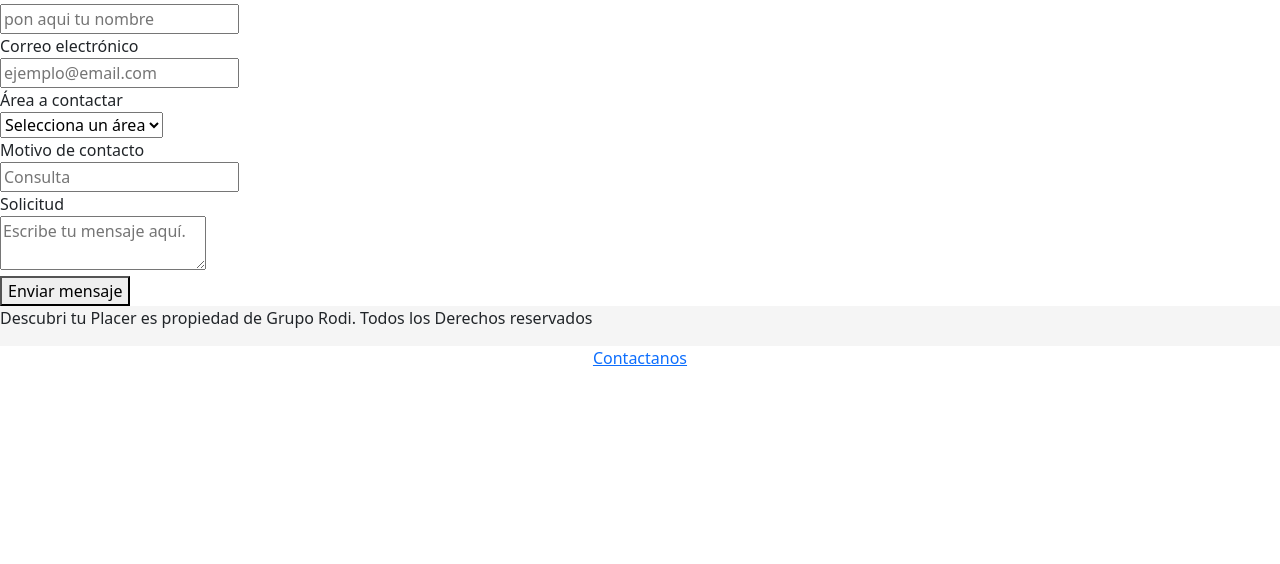
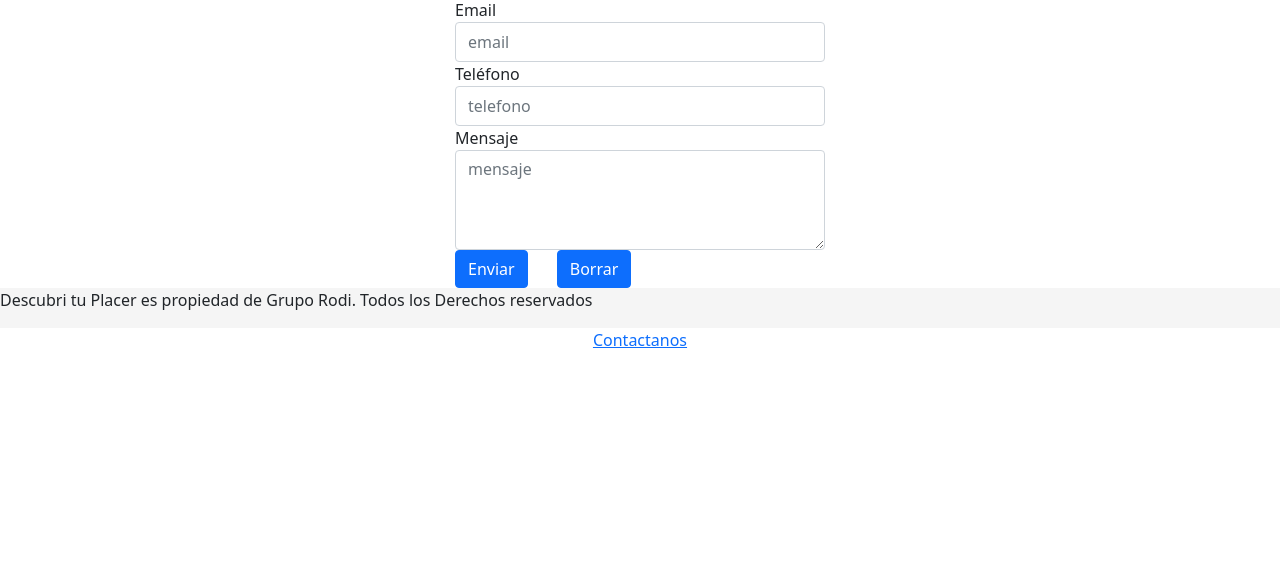
Before and after one commit to MATIRODI/practica, a website: page pages/mayoristas.html in a window 1280 px wide. Shown: the part 236-800 px from the top of the page. Drawn offline with nearby package versions, Linux system fonts and the light colour scheme.

Commit message:
cambios casi final

```diff
--- a/pages/mayoristas.html
+++ b/pages/mayoristas.html
@@ -14,7 +14,6 @@
   <!-- link de boostrap-->
   <link href="https://cdn.jsdelivr.net/npm/bootstrap@5.1.3/dist/css/bootstrap.min.css" rel="stylesheet"
     integrity="sha384-1BmE4kWBq78iYhFldvKuhfTAU6auU8tT94WrHftjDbrCEXSU1oBoqyl2QvZ6jIW3" crossorigin="anonymous">
-
   <link rel="stylesheet" href="../css/main.css">
   <title>Mayoristas</title>
 </head>
@@ -34,7 +33,7 @@
       </button>
 
       <!-- logo -->
-      <a class="navbar-brand" href="#">
+      <a class="navbar-brand" href="yes.html">
         <img src="../imagenes/descubri.png" width="70" height="70" alt="logo">
       </a>
 
@@ -62,42 +61,28 @@
     </nav>
   </div>
 
- <h2>El sexo nunca esta en crisis</h2>
+
+  <div class="formulario">
+    <form class="form-inline" role="form" action="contacto.php" method="POST" id="contacto" title="Nombre">
+    <label for="nombre">Nombre</label>
+<input class="form-control name=" name="nombre" type="text" required="required" id="nombre" placeholder="nombre" tabindex="1" title="Nombre" style="width: 370px; height: 40px;">
+
+    <label for="email">Email&nbsp;&nbsp;&nbsp;&nbsp;&nbsp;</label>
+<input class="form-control name=" name="email" type="email" required="required" id="email" placeholder="email" tabindex="2" title="Email" style="width: 370px; height: 40px;">
+
+    <label for="telefono">Teléfono</label>
+<input class="form-control name=" name="telefono" type="text" id="telefono" placeholder="telefono" tabindex="3" title="Telefono" style="width: 370px; height: 40px;">
+
+    <label for="Mensaje">Mensaje</label>
+    <textarea class="form-control name=" name="mensaje" rows="4" id="mensaje" placeholder="mensaje" style="width: 370px; height: 100px;" tabindex="6"></textarea>
+
+    <input class="btn btn-primary" type="submit" name="enviar" tabindex="7" value="Enviar">&nbsp;&nbsp;&nbsp;&nbsp;&nbsp;&nbsp;&nbsp;<input type="reset" tabindex="8" class="btn btn-primary" value="Borrar">
+    <input type="hidden" name="estado" value="1">
+
+    </form>
+</div>
 
 
-
-  <div class="contenedor">
-
-    <form action="contact.php" method="post">
-      <div class="elem-group">
-        <label for="name">Nombre</label>
-        <input type="text" id="name" name="visitor_name" placeholder="pon aqui tu nombre" pattern=[A-Z\sa-z]{3,20}
-          required>
-      </div>
-      <div class="elem-group">
-        <label for="email">Correo electrónico</label>
-        <input type="email" id="email" name="visitor_email" placeholder="ejemplo@email.com" required>
-      </div>
-      <div class="elem-group">
-        <label for="department-selection">Área a contactar</label>
-        <select id="department-selection" name="concerned_department" required>
-          <option value="">Selecciona un área</option>
-          <option value="envios">envios</option>
-          <option value="mayoristas">mayoristas</option>
-          <option value="atencion al cliente">atencion al cliente</option>
-        </select>
-      </div>
-      <div class="elem-group">
-        <label for="title">Motivo de contacto</label>
-        <input type="text" id="title" name="email_title" required placeholder="Consulta" pattern=[A-Za-z0-9\s]{8,60}>
-      </div>
-      <div class="elem-group">
-        <label for="message">Solicitud</label>
-        <textarea id="message" name="visitor_message" placeholder="Escribe tu mensaje aquí." required></textarea>
-      </div>
-      <button type="submit">Enviar mensaje</button>
-    </form>
-  </div>
 
   <footer class="footerNosotros">
     <p class="info">Descubri tu Placer es propiedad de Grupo Rodi. Todos los Derechos reservados</p>
--- a/scss/estilos.scss
+++ b/scss/estilos.scss
@@ -48,7 +48,15 @@ $color:  #a1adef;
     background: -ms-linear-gradient(-15deg,rgba(203,44,129,1) 0%,rgba(138,83,234,1) 51%,rgba(120,170,236,1) 100%);
     background: linear-gradient(135deg,rgba(203,44,129,1) 0%,rgba(138,83,234,1) 51%,rgba(120,170,236,1) 100%);}
 
-
+ .formulario{
+  width: 100%;
+  max-width: 600px;
+  margin: 0 auto;
+  display: flex;
+  flex-direction: column;
+  justify-content: center;
+  align-items: center;
+ }
  .card-img-top{
    max-height: 25rem;
    max-width: 25rem;
```
Also changed, not shown: pages/parahombres.html (+1 -1 lines), pages/paramujeres.html (+1 -1 lines), pages/paraparejas.html (+4 -4 lines), pages/yes.html (+1 -1 lines), css/main.css.
